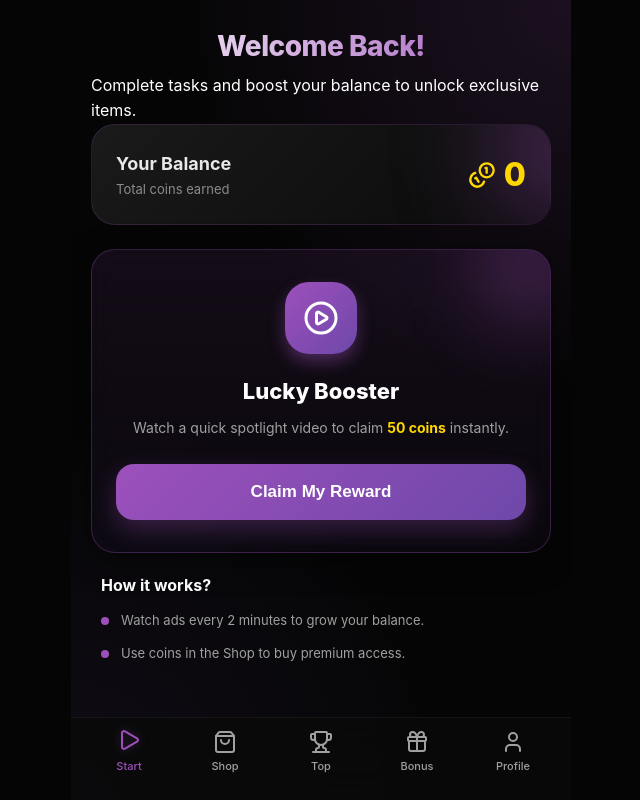
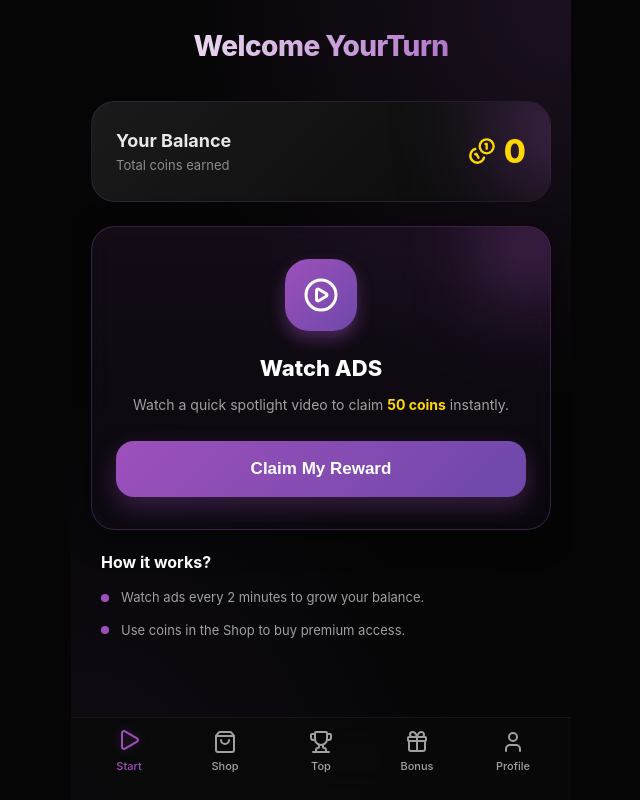
Before and after one commit to NTIVI/tg_web_app_black, a React (Vite) app in the folder frontend/: page / in a window 1280 px wide. Shown: the whole page, without its empty margins (319-959 px from the left). Built offline with nearby package versions, Linux system fonts and the light colour scheme; no server answers.

Commit message:
Update Start page text and branding

```diff
--- a/frontend/src/pages/Start.tsx
+++ b/frontend/src/pages/Start.tsx
@@ -137,8 +137,7 @@ const Start = ({ userId, balance, setBalance }: StartProps) => {
 
   return (
     <div className="page" style={{ paddingBottom: '120px' }}>
-      <h1 style={{ textAlign: 'center', marginBottom: '4px' }}>Welcome Back!</h1>
-        Complete tasks and boost your balance to unlock exclusive items.
+      <h1 style={{ textAlign: 'center', marginBottom: '32px' }}>Welcome YourTurn</h1>
 
       <div className="balance-card">
         <div>
@@ -184,7 +183,8 @@ const Start = ({ userId, balance, setBalance }: StartProps) => {
                 <PlayCircle size={36} color="white" />
               </div>
 
-              <h2 style={{ marginBottom: '8px', fontSize: '22px', fontWeight: '800' }}>Lucky Booster</h2>
+              <h2 style={{ marginBottom: '8px', fontSize: '22px', fontWeight: '800' }}>Watch ADS</h2>
+
               <p style={{ color: 'var(--text-secondary)', marginBottom: '24px', fontSize: '14px' }}>
                 Watch a quick spotlight video to claim <span style={{ color: 'var(--gold-color)', fontWeight: '700' }}>50 coins</span> instantly.
               </p>
```
